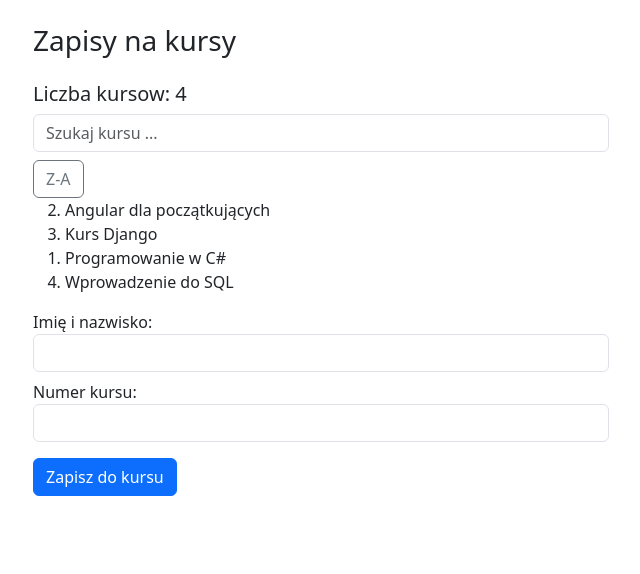
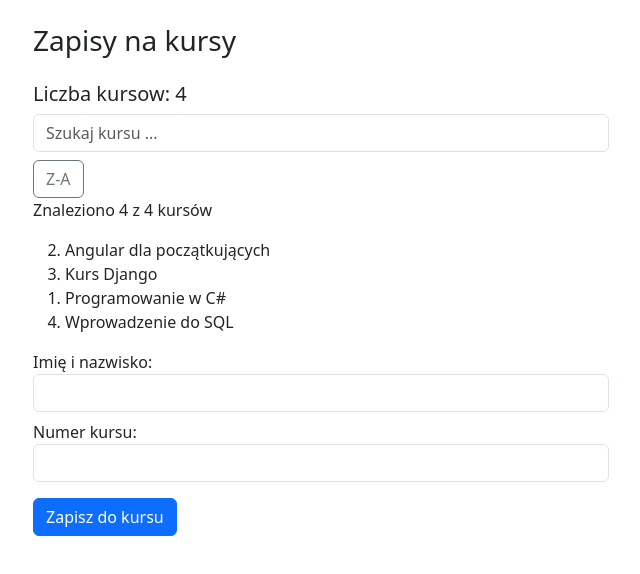
Before and after one commit to olgapiotrowska/inf04-web, a React (Vite) app in the folder zadania/mb07/: page / in a window 1280 px wide. Shown: the top 574 px of the page, without its empty margins (319-959 px from the left). Built offline with nearby package versions, Linux system fonts and the light colour scheme.

Commit message:
MB7: licznik wynikow wyszukiwania

```diff
--- a/zadania/mb07/src/App.jsx
+++ b/zadania/mb07/src/App.jsx
@@ -45,6 +45,7 @@ function App() {
         {rosnaco ? 'Z-A' : 'A-Z'}
       </button>
 
+      <p className="text-border-secondary">Znaleziono {widoczne.length} z {kursy.length} kursów</p>
       <ol>
         {widoczne.map(({ kurs, numer }) => (
           <li key={numer} value={numer}>{kurs}</li>
```
